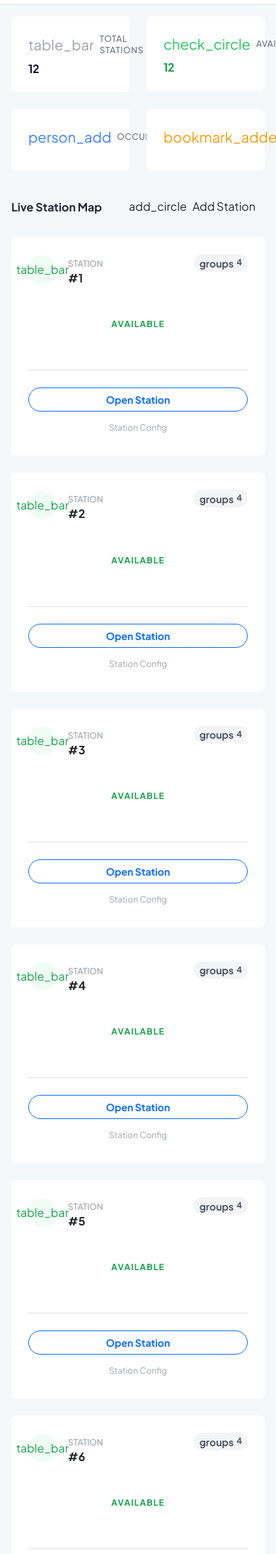
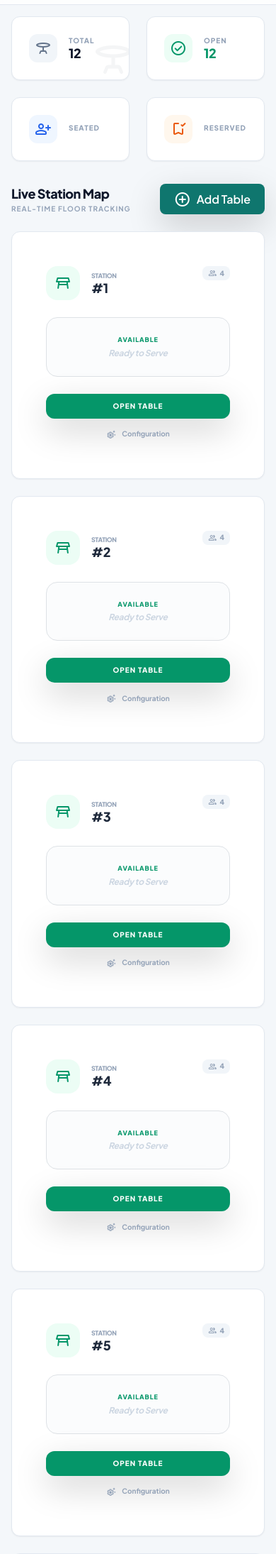
Before and after one commit to nur949/Resturant-Management, a Django app: page /tables/ in a window 390 px wide. Shown: the part 57-2247 px from the top of the page at 71% size. Run offline with Django 5.2, Linux system fonts and the light colour scheme; a user stored in the database is signed in; data comes from the database, SQL or seed files in the repository; data that the repository does not hold is empty; some libraries are stand-ins or nearby versions.

Commit message:
Premium Table Management UI: Modern station grid and mobile-responsive floor tracking

```diff
--- a/core/templates/core/table_list.html
+++ b/core/templates/core/table_list.html
@@ -3,27 +3,33 @@
 {% block page_title %}Table Oversight{% endblock %}
 
 {% block content %}
-<!-- Stats Overview -->
-<div class="row g-4 mb-8">
-    <div class="col-6 col-md-3">
-        <div class="card elevation-1 border-0">
-            <div class="card-body p-4">
-                <div class="d-flex align-items-center mb-2">
-                    <span class="material-symbols-outlined text-gray-400 me-2" style="font-size: 20px;">table_bar</span>
-                    <span class="text-xs font-medium text-gray-500 uppercase tracking-wider">Total Stations</span>
+<!-- Premium Stats Grid -->
+<div class="grid grid-cols-2 md:grid-cols-4 gap-4 lg:gap-6 mb-8">
+    <!-- Total Stations -->
+    <div class="app-card p-4 relative overflow-hidden group">
+        <div class="flex items-center gap-3 relative z-10">
+            <div class="w-10 h-10 bg-slate-100 rounded-xl flex items-center justify-center text-slate-500">
+                <span class="material-symbols-rounded">table_bar</span>
             </div>
-                <h4 class="fw-bold mb-0">{{ tables.count }}</h4>
+            <div>
+                <p class="text-[10px] font-black text-slate-400 uppercase tracking-widest leading-none mb-1">Total</p>
+                <h4 class="text-lg font-black text-slate-900 leading-none">{{ tables.count }}</h4>
             </div>
         </div>
+        <div class="absolute -right-2 -bottom-2 opacity-5 pointer-events-none group-hover:scale-125 transition-transform">
+            <span class="material-symbols-rounded text-6xl">table_bar</span>
         </div>
-    <div class="col-6 col-md-3">
-        <div class="card elevation-1 border-0">
-            <div class="card-body p-4">
-                <div class="d-flex align-items-center mb-2">
-                    <span class="material-symbols-outlined text-green-500 me-2" style="font-size: 20px;">check_circle</span>
-                    <span class="text-xs font-medium text-gray-500 uppercase tracking-wider">Available</span>
     </div>
-                <h4 class="fw-bold mb-0 text-green-600">
+
+    <!-- Available -->
+    <div class="app-card p-4 relative overflow-hidden group">
+        <div class="flex items-center gap-3 relative z-10">
+            <div class="w-10 h-10 bg-emerald-50 rounded-xl flex items-center justify-center text-emerald-600">
+                <span class="material-symbols-rounded">check_circle</span>
+            </div>
+            <div>
+                <p class="text-[10px] font-black text-slate-400 uppercase tracking-widest leading-none mb-1 text-emerald-600/60">Open</p>
+                <h4 class="text-lg font-black text-emerald-600 leading-none">
                     {% regroup tables by status as status_list %}
                     {% for status in status_list %}
                         {% if status.grouper == 'available' %}{{ status.list|length }}{% endif %}
@@ -33,14 +39,16 @@
             </div>
         </div>
     </div>
-    <div class="col-6 col-md-3">
-        <div class="card elevation-1 border-0">
-            <div class="card-body p-4">
-                <div class="d-flex align-items-center mb-2">
-                    <span class="material-symbols-outlined text-blue-500 me-2" style="font-size: 20px;">person_add</span>
-                    <span class="text-xs font-medium text-gray-500 uppercase tracking-wider">Occupied</span>
+
+    <!-- Occupied -->
+    <div class="app-card p-4 relative overflow-hidden group">
+        <div class="flex items-center gap-3 relative z-10">
+            <div class="w-10 h-10 bg-blue-50 rounded-xl flex items-center justify-center text-blue-600">
+                <span class="material-symbols-rounded">person_add</span>
             </div>
-                <h4 class="fw-bold mb-0 text-blue-600">
+            <div>
+                <p class="text-[10px] font-black text-slate-400 uppercase tracking-widest leading-none mb-1 text-blue-600/60">Seated</p>
+                <h4 class="text-lg font-black text-blue-600 leading-none">
                     {% regroup tables by status as status_list %}
                     {% for status in status_list %}
                         {% if status.grouper == 'occupied' %}{{ status.list|length }}{% endif %}
@@ -49,14 +57,16 @@
             </div>
         </div>
     </div>
-    <div class="col-6 col-md-3">
-        <div class="card elevation-1 border-0">
-            <div class="card-body p-4">
-                <div class="d-flex align-items-center mb-2">
-                    <span class="material-symbols-outlined text-amber-500 me-2" style="font-size: 20px;">bookmark_added</span>
-                    <span class="text-xs font-medium text-gray-500 uppercase tracking-wider">Reserved</span>
+
+    <!-- Reserved -->
+    <div class="app-card p-4 relative overflow-hidden group">
+        <div class="flex items-center gap-3 relative z-10">
+            <div class="w-10 h-10 bg-orange-50 rounded-xl flex items-center justify-center text-orange-600">
+                <span class="material-symbols-rounded">bookmark_added</span>
             </div>
-                <h4 class="fw-bold mb-0 text-amber-600">
+            <div>
+                <p class="text-[10px] font-black text-slate-400 uppercase tracking-widest leading-none mb-1 text-orange-600/60">Reserved</p>
+                <h4 class="text-lg font-black text-orange-600 leading-none">
                     {% regroup tables by status as status_list %}
                     {% for status in status_list %}
                         {% if status.grouper == 'reserved' %}{{ status.list|length }}{% endif %}
@@ -67,87 +77,94 @@
     </div>
 </div>
 
-<div class="d-flex justify-content-between align-items-center mb-6">
-    <h5 class="mb-0 fw-bold text-gray-800">Live Station Map</h5>
-    <a href="{% url 'table_add' %}" class="btn btn-mui-primary flex items-center">
-        <span class="material-symbols-outlined me-2">add_circle</span> Add Station
+<!-- Grid Header -->
+<div class="flex flex-wrap items-center justify-between gap-4 mb-6">
+    <div>
+        <h2 class="text-lg font-black text-slate-900">Live Station Map</h2>
+        <p class="text-[10px] font-bold text-slate-400 uppercase tracking-widest">Real-time floor tracking</p>
+    </div>
+    <a href="{% url 'table_add' %}" class="btn-brand shadow-lg shadow-teal-100">
+        <span class="material-symbols-rounded">add_circle</span> Add Table
     </a>
 </div>
 
-<!-- Table Grid -->
-<div class="row row-cols-1 row-cols-sm-2 row-cols-md-3 row-cols-lg-4 row-cols-xl-6 g-4">
+<!-- Table Grid: Modern Responsive Grid -->
+<div class="grid grid-cols-1 sm:grid-cols-2 md:grid-cols-3 lg:grid-cols-4 xl:grid-cols-6 gap-6">
     {% for table in tables %}
-    <div class="col">
-        <div class="card h-100 border-0 elevation-1 hover-elevation-4 transition-all duration-300">
-            <div class="card-body p-4">
-                <div class="d-flex justify-content-between align-items-start mb-4">
-                    <div class="flex items-center">
-                        <div class="w-10 h-10 rounded-full flex items-center justify-center me-3
-                            {% if table.status == 'available' %}bg-green-50 text-green-600{% elif table.status == 'occupied' %}bg-blue-50 text-blue-600{% else %}bg-amber-50 text-amber-600{% endif %}">
-                            <span class="material-symbols-outlined">table_bar</span>
+    <div class="app-card p-5 group transition-all duration-300 hover:border-teal-200 hover:shadow-xl">
+        <div class="flex justify-between items-start mb-6">
+            <div class="flex items-center gap-3">
+                <div class="w-12 h-12 rounded-2xl flex items-center justify-center transition-all group-hover:scale-110
+                    {% if table.status == 'available' %}bg-emerald-50 text-emerald-600{% elif table.status == 'occupied' %}bg-blue-50 text-blue-600{% else %}bg-orange-50 text-orange-600{% endif %}">
+                    <span class="material-symbols-rounded text-2xl">table_restaurant</span>
                 </div>
                 <div>
-                            <span class="text-xs font-medium text-gray-400 uppercase">Station</span>
-                            <h5 class="fw-bold mb-0">#{{ table.number }}</h5>
+                    <p class="text-[9px] font-black text-slate-400 uppercase tracking-tighter leading-none mb-1">STATION</p>
+                    <h3 class="text-lg font-black text-slate-800 leading-none">#{{ table.number }}</h3>
                 </div>
             </div>
-                    <span class="badge rounded-pill bg-gray-100 text-gray-600 px-2 py-1 text-xs">
-                        <span class="material-symbols-outlined align-middle me-1" style="font-size: 14px;">groups</span>{{ table.capacity }}
+            <div class="flex flex-col items-end">
+                <span class="text-[10px] font-black text-slate-400 bg-slate-100 px-2 py-0.5 rounded-lg flex items-center gap-1">
+                    <span class="material-symbols-rounded text-xs">group</span>{{ table.capacity }}
                 </span>
             </div>
+        </div>
 
-                <div class="text-center py-4">
-                    <div class="text-xs font-bold uppercase mb-2 tracking-widest
-                        {% if table.status == 'available' %}text-green-600{% elif table.status == 'occupied' %}text-blue-600{% else %}text-amber-600{% endif %}">
+        <div class="text-center py-6 bg-slate-50/50 rounded-2xl border border-dashed border-slate-200 mb-6 group-hover:bg-white group-hover:border-solid transition-all">
+            <p class="text-[9px] font-black uppercase tracking-widest mb-1
+                {% if table.status == 'available' %}text-emerald-600{% elif table.status == 'occupied' %}text-blue-600{% else %}text-orange-600{% endif %}">
                 {% if table.status == 'occupied' %}Active Service{% else %}{{ table.status|upper }}{% endif %}
-                    </div>
+            </p>
+
             {% if table.status == 'occupied' %}
                 {% with latest_order=table.orders.last %}
                     {% if latest_order and latest_order.status != 'paid' %}
-                            <h4 class="fw-bold text-gray-800">Tk {{ latest_order.total_price|floatformat:2 }}</h4>
-                            <span class="text-xs text-gray-400">Current Tab</span>
+                    <h4 class="text-lg font-black text-slate-900 tracking-tighter">Tk {{ latest_order.total_price|floatformat:0 }}</h4>
+                    {% else %}
+                    <h4 class="text-xs font-bold text-slate-400 italic">Cleaning...</h4>
                     {% endif %}
                 {% endwith %}
+            {% else %}
+                <h4 class="text-xs font-bold text-slate-300 italic">Ready to Serve</h4>
             {% endif %}
         </div>
 
-                <div class="mt-4 pt-4 border-top">
+        <div class="space-y-2">
             {% if table.status == 'available' %}
-                        <a href="{% url 'create_order' table.id %}" class="btn btn-outline-primary w-full rounded-pill fw-bold text-sm">
-                            Open Station
+                <a href="{% url 'create_order' table.id %}" class="w-full flex items-center justify-center py-2.5 bg-emerald-600 text-white rounded-xl text-[10px] font-black uppercase tracking-widest shadow-lg shadow-emerald-100 active:scale-95 transition-all">
+                    Open Table
                 </a>
             {% elif table.status == 'occupied' %}
                 {% with latest_order=table.orders.last %}
                     {% if latest_order and latest_order.status != 'paid' %}
-                                <a href="{% url 'order_detail' latest_order.id %}" class="btn btn-primary w-full rounded-pill fw-bold text-sm elevation-1">
-                                    Manage Service
+                        <a href="{% url 'order_detail' latest_order.id %}" class="w-full flex items-center justify-center py-2.5 bg-blue-600 text-white rounded-xl text-[10px] font-black uppercase tracking-widest shadow-lg shadow-blue-100 active:scale-95 transition-all">
+                            Manage Order
                         </a>
                     {% else %}
-                                <a href="{% url 'create_order' table.id %}" class="btn btn-outline-primary w-full rounded-pill fw-bold text-sm">
-                                    Re-Open
+                        <a href="{% url 'create_order' table.id %}" class="w-full flex items-center justify-center py-2.5 bg-slate-900 text-white rounded-xl text-[10px] font-black uppercase tracking-widest active:scale-95 transition-all">
+                            New Guest
                         </a>
                     {% endif %}
                 {% endwith %}
             {% else %}
-                        <button class="btn btn-light w-full rounded-pill fw-bold text-sm text-muted cursor-not-allowed" disabled>
+                <button class="w-full py-2.5 bg-slate-100 text-slate-400 rounded-xl text-[10px] font-black uppercase tracking-widest cursor-not-allowed" disabled>
                     Reserved
                 </button>
             {% endif %}
 
-                    <a href="{% url 'table_edit' table.id %}" class="btn btn-link w-full text-xs text-gray-400 text-decoration-none mt-2">
-                        Station Config
+            <a href="{% url 'table_edit' table.id %}" class="w-full flex items-center justify-center gap-2 py-1 text-[10px] font-bold text-slate-400 hover:text-teal-600 transition-all">
+                <span class="material-symbols-rounded text-sm">settings_suggest</span> Configuration
             </a>
         </div>
     </div>
+    {% empty %}
+    <div class="col-span-full py-20 text-center app-card">
+        <div class="w-16 h-16 bg-slate-50 rounded-full flex items-center justify-center mx-auto mb-4">
+            <span class="material-symbols-rounded text-slate-300 text-3xl">deck</span>
         </div>
+        <h4 class="text-slate-900 font-bold">No stations configured</h4>
+        <p class="text-sm text-slate-400">Add tables to start managing your floor map.</p>
     </div>
     {% endfor %}
 </div>
-
-<style>
-    .hover-elevation-4:hover {
-        transform: translateY(-4px);
-        box-shadow: 0px 2px 4px -1px rgba(0,0,0,0.2),0px 4px 5px 0px rgba(0,0,0,0.14),0px 1px 10px 0px rgba(0,0,0,0.12) !important;
-    }
-</style>
 {% endblock %}
```
Lines whose indentation alone changed are shown as unchanged.
